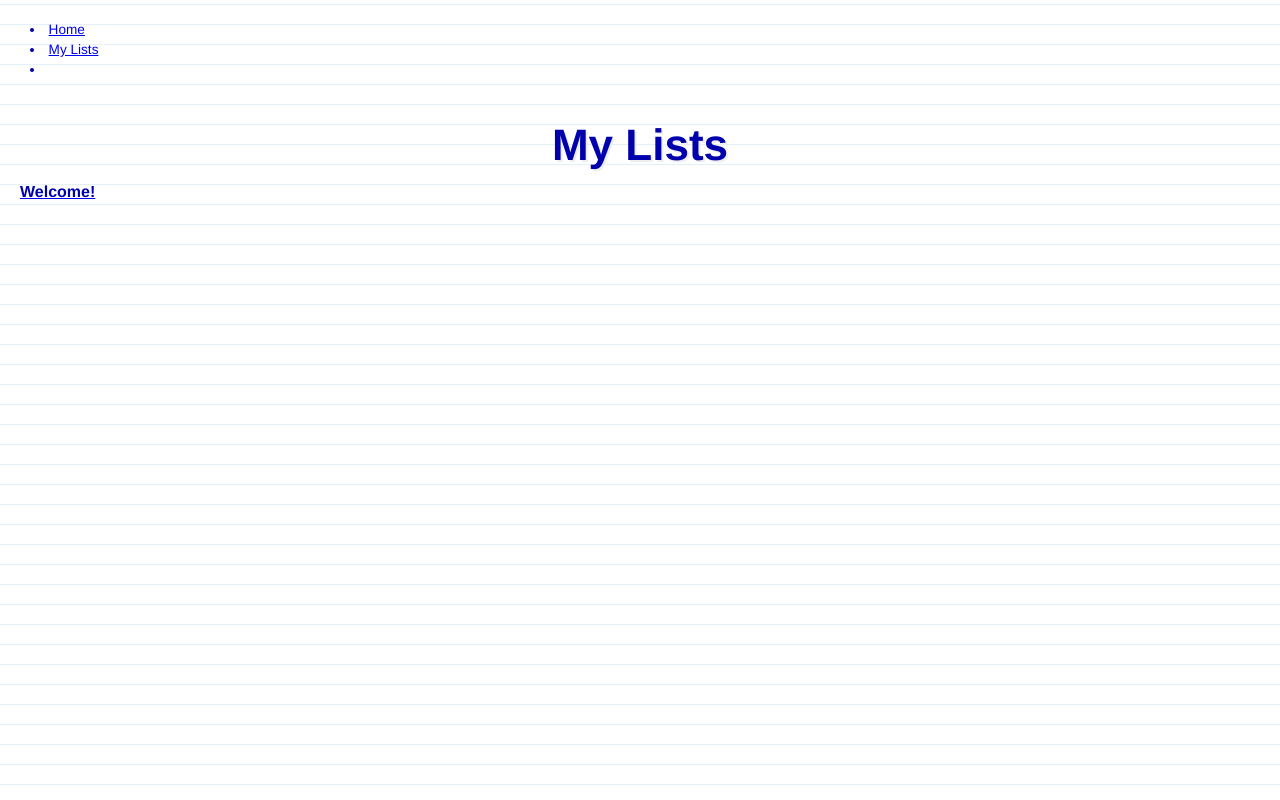
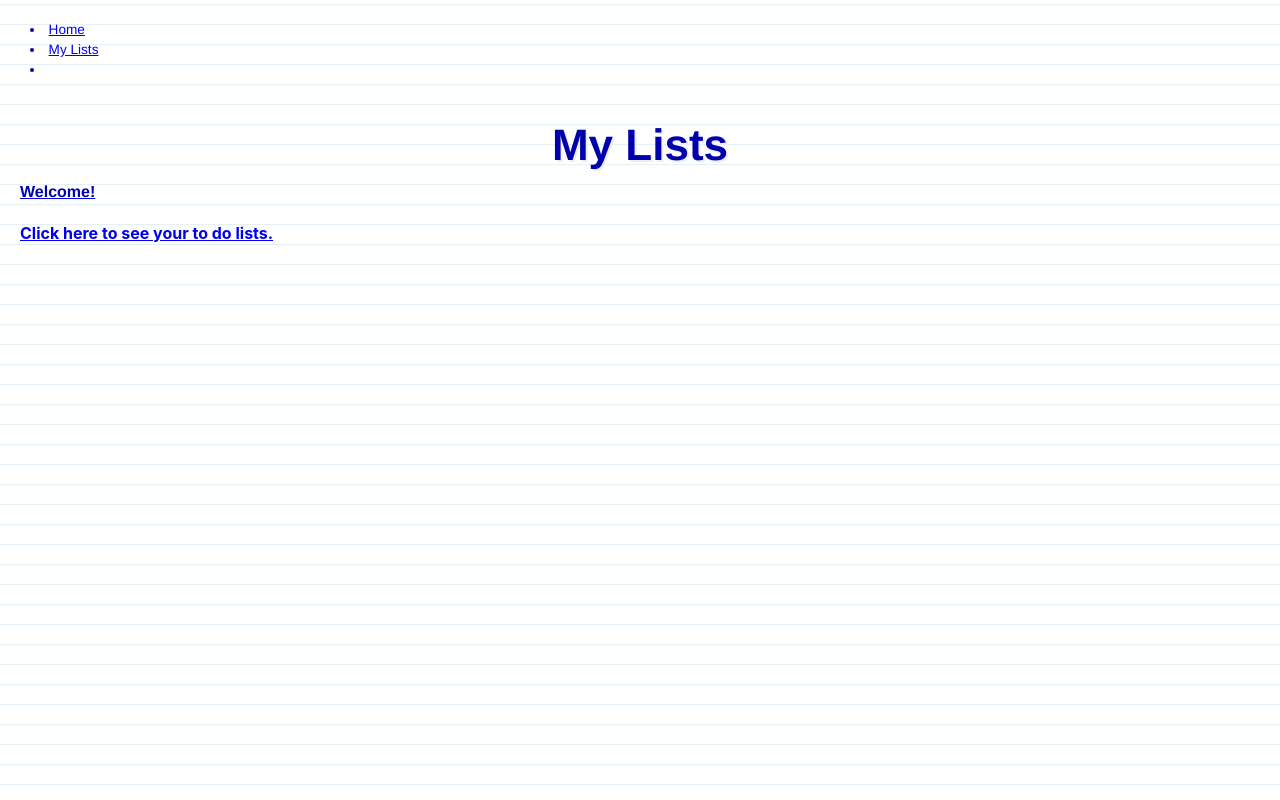
Before and after one commit to tcelovsky/rails-api-js-project, a React (Create React App) app in the folder frontend-2.0/: page / in a window 1280 px wide. Built offline with nearby package versions, Linux system fonts and the light colour scheme; no server answers.

Commit message:
Update Home welcome message

```diff
--- a/frontend-2.0/src/components/Home.js
+++ b/frontend-2.0/src/components/Home.js
@@ -4,6 +4,7 @@ const Home = () => {
   return (
     <div className="home">
         <h3>Welcome!</h3>
+        <h4>Click here to see your to do lists.</h4>
     </div>
   );
 };
```
